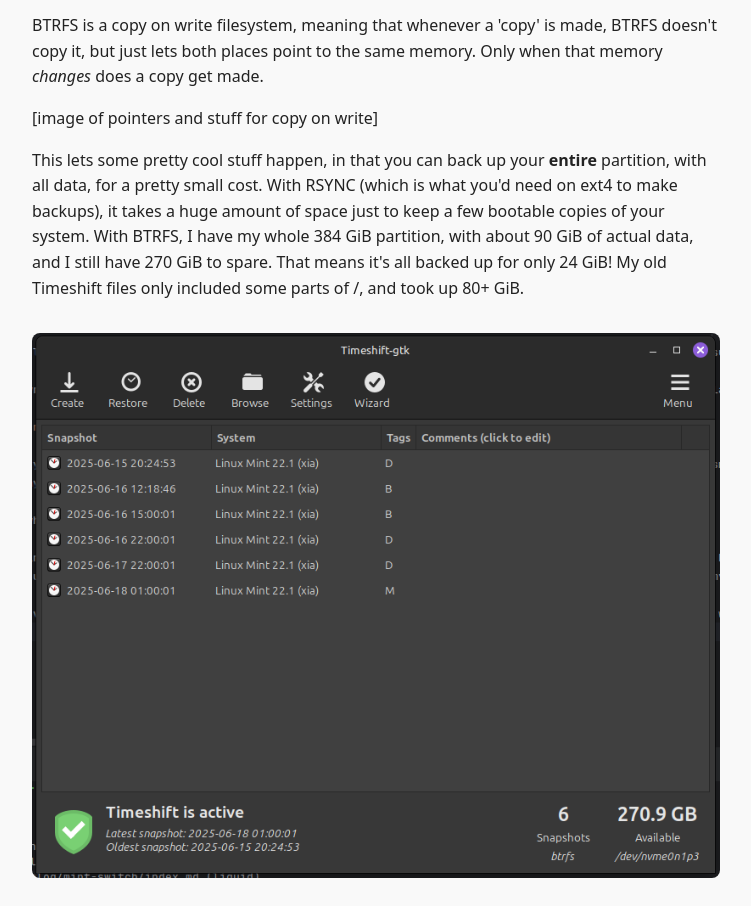
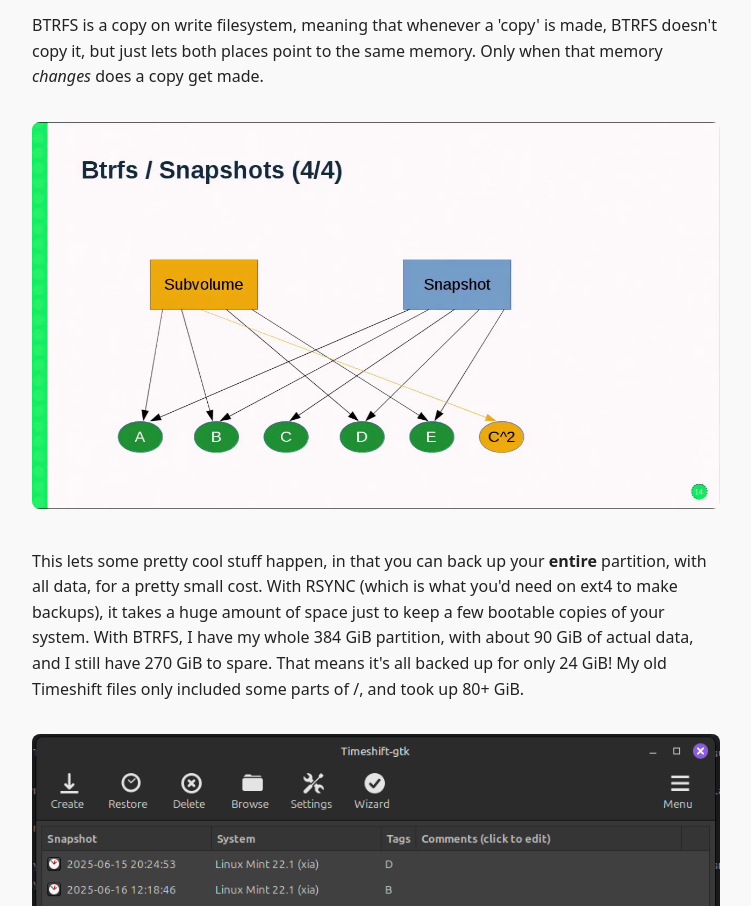
Before and after one commit to georgeSleen/georgesleen.github.io, a plain HTML site: page blog/T480s-btrfs/index.html in a window 1280 px wide. Shown: the part 3614-4520 px from the top of the page, without its empty margins (264-1015 px from the left). Drawn offline with Linux system fonts and the light colour scheme.

Commit message:
Fix missing image

```diff
--- a/blog/T480s-btrfs/index.html
+++ b/blog/T480s-btrfs/index.html
@@ -52,7 +52,7 @@ I don't feel like fighting my packages to install by editing my config file, whe
 <p>One thing I did change between this install and the last one, is the filesystem I use.</p>
 <p>Instead of the default 'ext4' filesystem, I chose BTRFS, as I'd heard about the snapshot feature and easy partition (or subvolume) resizing.</p>
 <p>BTRFS is a copy on write filesystem, meaning that whenever a 'copy' is made, BTRFS doesn't copy it, but just lets both places point to the same memory. Only when that memory <em>changes</em> does a copy get made.</p>
-<p>[image of pointers and stuff for copy on write]</p>
+<p><img src="images/btrfs.jpg" alt="image of pointers and stuff for copy on write"></p>
 <p>This lets some pretty cool stuff happen, in that you can back up your <strong>entire</strong> partition, with all data, for a pretty small cost. With RSYNC (which is what you'd need on ext4 to make backups), it takes a huge amount of space just to keep a few bootable copies of your system.
 With BTRFS, I have my whole 384 GiB partition, with about 90 GiB of actual data, and I still have 270 GiB to spare. That means it's all backed up for only 24 GiB! My old Timeshift files only included some parts of /, and took up 80+ GiB.</p>
 <p><img src="images/timeshift.png" alt="Timeshift Screenshot"></p>
```
Also changed, not shown: 1 other file.
